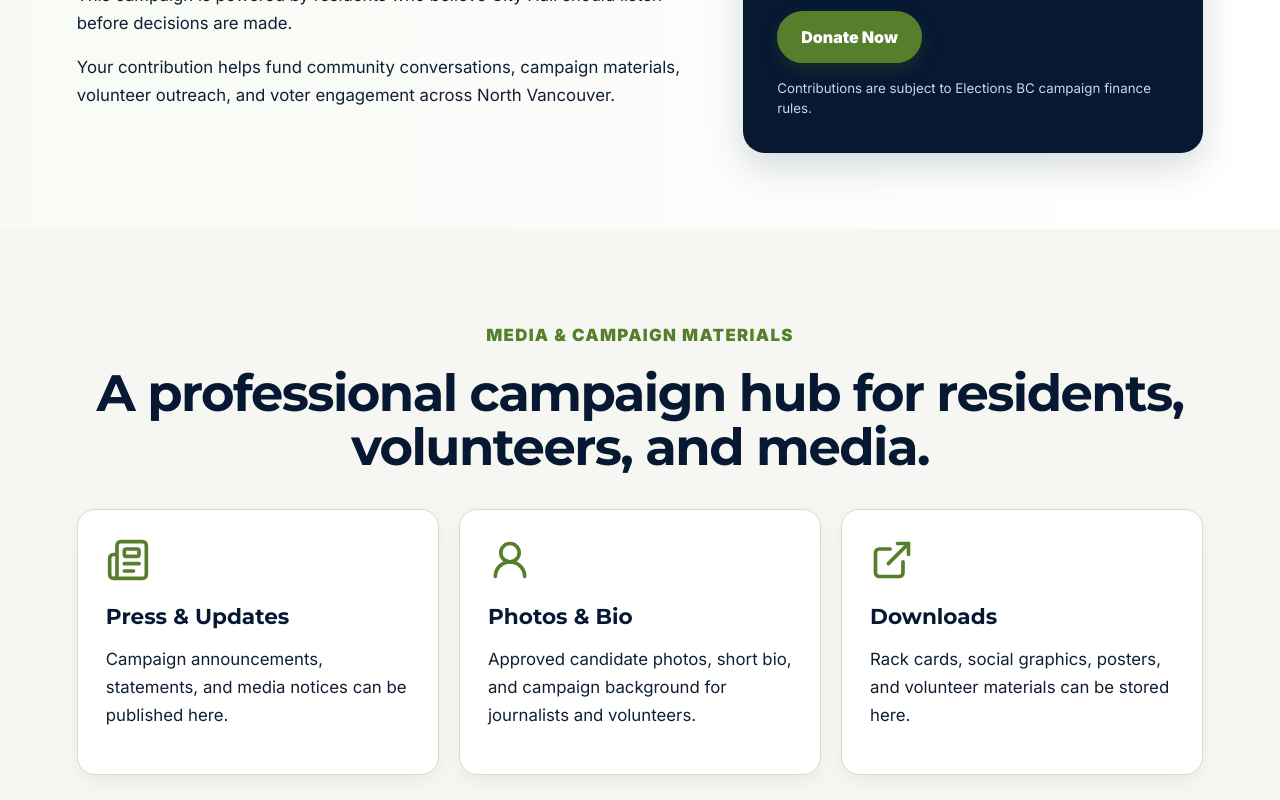
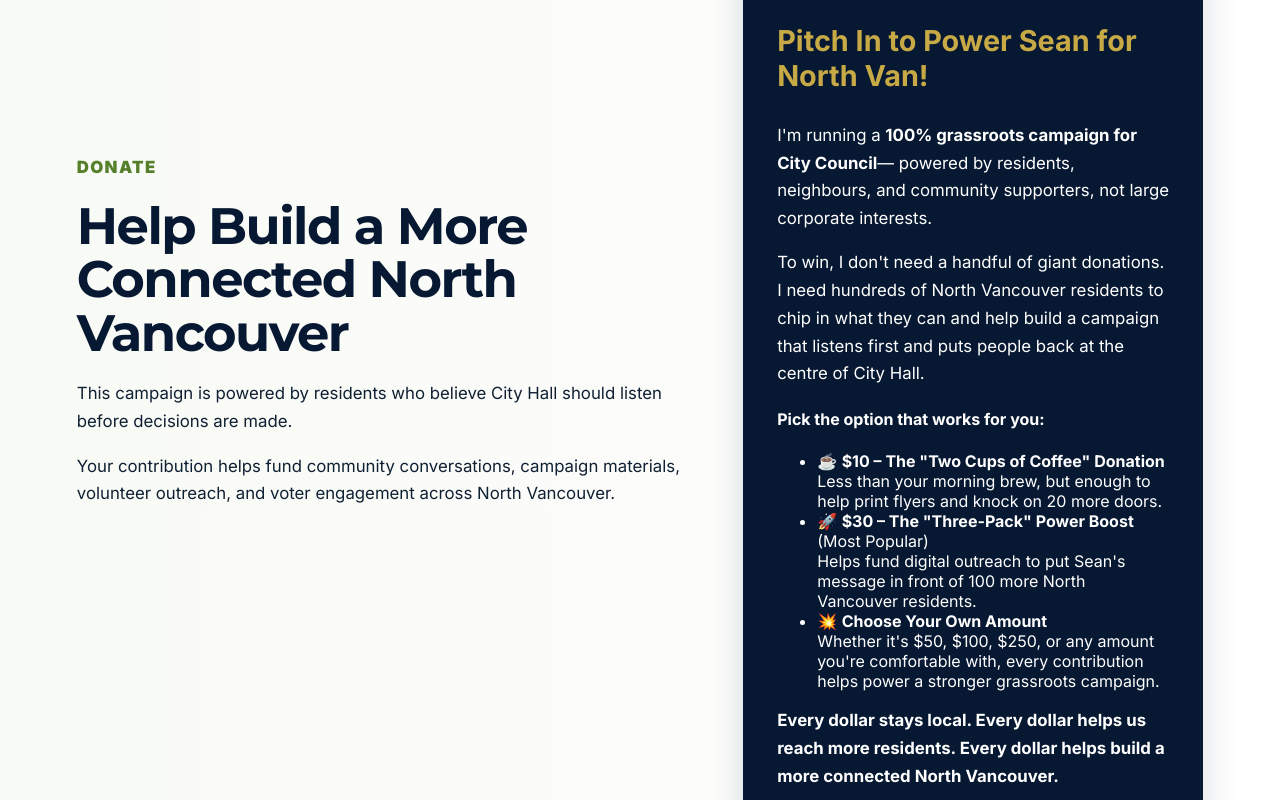
Before and after one commit to irnewlands/seanfornorthvan-site, a React (Vite) app: page / in a window 1280 px wide. Shown: the part 6100-6900 px from the top of the page. Built offline with nearby package versions, Linux system fonts and the light colour scheme.

Commit message:
Update main.jsx

```diff
--- a/src/main.jsx
+++ b/src/main.jsx
@@ -318,7 +318,50 @@ function Donate() {
           Every contribution helps Sean connect with more residents, host community conversations, print campaign
           materials, and build a stronger North Vancouver.
         </p>
+<div className="grassrootsPitch">
+  <h3>Pitch In to Power Sean for North Van!</h3>
 
+  <p>
+    I'm running a <strong>100% grassroots campaign for City Council</strong>—
+    powered by residents, neighbours, and community supporters, not large
+    corporate interests.
+  </p>
+
+  <p>
+    To win, I don't need a handful of giant donations. I need hundreds of
+    North Vancouver residents to chip in what they can and help build a
+    campaign that listens first and puts people back at the centre of City Hall.
+  </p>
+
+  <h4>Pick the option that works for you:</h4>
+
+  <ul>
+    <li>
+      ☕ <strong>$10 – The "Two Cups of Coffee" Donation</strong><br />
+      Less than your morning brew, but enough to help print flyers and knock on
+      20 more doors.
+    </li>
+
+    <li>
+      🚀 <strong>$30 – The "Three-Pack" Power Boost</strong> (Most Popular)<br />
+      Helps fund digital outreach to put Sean's message in front of 100 more
+      North Vancouver residents.
+    </li>
+
+    <li>
+      💥 <strong>Choose Your Own Amount</strong><br />
+      Whether it's $50, $100, $250, or any amount you're comfortable with,
+      every contribution helps power a stronger grassroots campaign.
+    </li>
+  </ul>
+
+  <p>
+    <strong>
+      Every dollar stays local. Every dollar helps us reach more residents.
+      Every dollar helps build a more connected North Vancouver.
+    </strong>
+  </p>
+</div>
         <a
           className="btn primary"
           href="https://donorbox.org/seanfornorthvan?amount=30"
```
